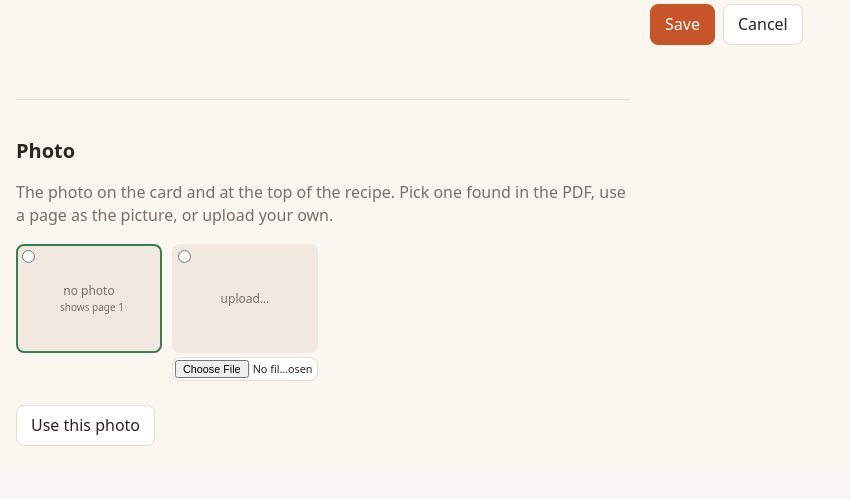
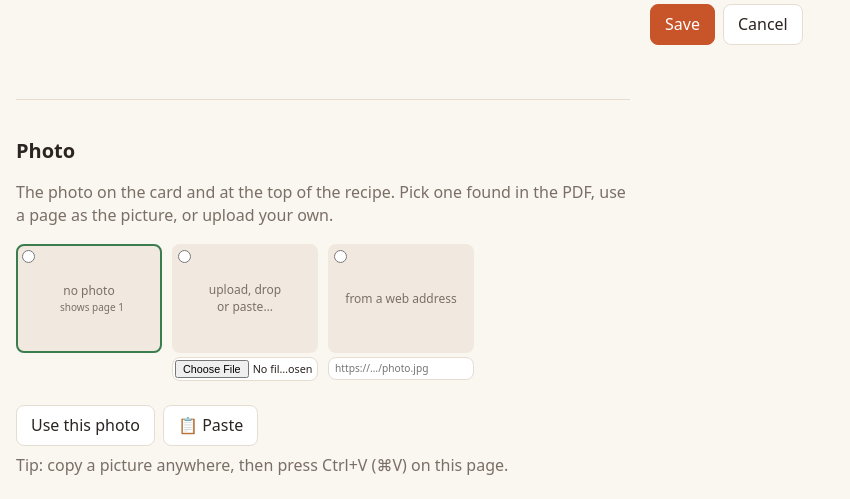
Before and after one commit to Yllonnoce/Recipe-Server, a FastAPI app: template src/recipelib/web/templates/pages/edit.html in a window 1280 px wide. Shown: the part 1448-1947 px from the top of the page, without its empty margins (0-850 px from the left). Before the commit the page ends 1894 px from the top, so only its background shows below. Run offline with FastAPI, Linux system fonts and the light colour scheme; the template is opened without the code that fills it, so the values that code supplies are empty; parts of the project's set-up code (start-up, migrations or seed data) failed here and were passed over.

Commit message:
Cover picker: paste images or image addresses (Ctrl+V, Paste button, drag-drop); download off the event loop
Co-Authored-By: Claude Fable 5.1 <noreply@anthropic.com>

```diff
--- a/src/recipelib/web/static/app.css
+++ b/src/recipelib/web/static/app.css
@@ -272,3 +272,5 @@ ol.progress li.failed .dot { background: var(--bad); border-color: var(--bad); }
 .bar { height: 6px; background: var(--chip); border-radius: 3px; overflow: hidden; margin: 6px 0 10px; }
 .bar .fill { width: 40%; height: 100%; background: var(--accent); border-radius: 3px; animation: slide 1.4s ease-in-out infinite; }
 @keyframes slide { 0% { margin-left: -40%; } 100% { margin-left: 100%; } }
+.cover-opt.over .thumb { border-color: var(--accent); background: var(--chip); }
+.cover-opt input[type=url] { font-size: .85em; padding: 3px 6px; margin-top: 4px; }
--- a/src/recipelib/web/templates/pages/edit.html
+++ b/src/recipelib/web/templates/pages/edit.html
@@ -1,5 +1,68 @@
 {% extends "base.html" %}
 {% block title %}Edit {{ r.title }} — Recipe Library{% endblock %}
+{% block scripts %}
+<script>
+(function () {
+  const form = document.getElementById('cover'), fileIn = document.getElementById('coverFile'), urlIn = document.getElementById('coverUrl');
+  const tile = document.getElementById('uploadTile'), preview = document.getElementById('uploadPreview'), urlPreview = document.getElementById('urlPreview');
+  const pick = (v) => { const r = form.querySelector('input[type=radio][value="' + v + '"]'); if (r) r.checked = true; };
+  const flash = (m) => { const h = document.getElementById('pasteHint'); h.textContent = m; setTimeout(() => h.textContent = 'Tip: copy a picture anywhere, then press Ctrl+V (⌘V) on this page.', 3000); };
+  function useFile(file) {
+    if (!file || !file.type.startsWith('image/')) { flash('That is not an image.'); return; }
+    const dt = new DataTransfer(); dt.items.add(new File([file], file.name || 'pasted.png', { type: file.type }));
+    fileIn.files = dt.files;
+    preview.innerHTML = ''; const img = document.createElement('img'); img.src = URL.createObjectURL(file); preview.appendChild(img); preview.classList.remove('none');
+    pick('upload'); flash('Image ready — click "Use this photo".');
+    tile.scrollIntoView({ block: 'nearest' });
+  }
+  function useUrl(u) {
+    urlIn.value = u; pick('url');
+    urlPreview.innerHTML = ''; const img = document.createElement('img'); img.src = u; img.onerror = () => { urlPreview.textContent = 'from a web address'; };
+    urlPreview.appendChild(img); urlPreview.classList.remove('none'); flash('Address ready — click "Use this photo".');
+  }
+  fileIn.addEventListener('change', () => { if (fileIn.files[0]) useFile(fileIn.files[0]); });
+  urlIn.addEventListener('input', () => { if (/^https?:\/\//.test(urlIn.value)) useUrl(urlIn.value.trim()); });
+  // Ctrl+V / Cmd+V anywhere on the page (works on plain http)
+  document.addEventListener('paste', (e) => {
+    const t = e.target && e.target.tagName;
+    const items = e.clipboardData && e.clipboardData.items ? Array.from(e.clipboardData.items) : [];
+    const im = items.find((i) => i.type.startsWith('image/'));
+    if (im) { e.preventDefault(); useFile(im.getAsFile()); return; }
+    if (t === 'INPUT' || t === 'TEXTAREA') return;                 // let text pastes into fields alone
+    const txt = e.clipboardData ? e.clipboardData.getData('text/plain').trim() : '';
+    if (/^https?:\/\/\S+\.(png|jpe?g|webp|gif|bmp)(\?\S*)?$/i.test(txt) || /^https?:\/\/\S+$/.test(txt) && /image|photo|img|cdn/i.test(txt)) { e.preventDefault(); useUrl(txt); }
+  });
+  // Paste button: the async clipboard API where the browser allows it (https or localhost), else explain
+  document.getElementById('pasteBtn').addEventListener('click', async () => {
+    try {
+      if (navigator.clipboard && navigator.clipboard.read) {
+        const items = await navigator.clipboard.read();
+        for (const it of items) {
+          const type = it.types.find((x) => x.startsWith('image/'));
+          if (type) { useFile(new File([await it.getType(type)], 'pasted.png', { type })); return; }
+        }
+      }
+      if (navigator.clipboard && navigator.clipboard.readText) {
+        const txt = (await navigator.clipboard.readText()).trim();
+        if (/^https?:\/\//.test(txt)) { useUrl(txt); return; }
+      }
+      flash('Nothing usable on the clipboard. Press Ctrl+V (⌘V) instead.');
+    } catch (err) {
+      flash('This browser only allows pasting with Ctrl+V (⌘V) here.');
+    }
+  });
+  // drag a picture onto the upload tile
+  ['dragenter', 'dragover'].forEach((ev) => tile.addEventListener(ev, (e) => { e.preventDefault(); tile.classList.add('over'); }));
+  ['dragleave', 'drop'].forEach((ev) => tile.addEventListener(ev, (e) => { e.preventDefault(); tile.classList.remove('over'); }));
+  tile.addEventListener('drop', (e) => {
+    const f = e.dataTransfer.files && e.dataTransfer.files[0];
+    if (f) { useFile(f); return; }
+    const u = e.dataTransfer.getData('text/uri-list') || e.dataTransfer.getData('text/plain');
+    if (u && /^https?:\/\//.test(u)) useUrl(u.trim());
+  });
+})();
+</script>
+{% endblock %}
 {% block content %}
 <div class="edit-layout">
   <div class="edit-pdf">
@@ -70,13 +133,22 @@
         <small>page {{ pno + 1 }}</small>
       </label>
       {% endfor %}
-      <label class="cover-opt upload">
+      <label class="cover-opt upload" id="uploadTile">
         <input type="radio" name="choice" value="upload">
-        <span class="thumb none">upload…</span>
-        <input type="file" name="file" accept="image/*" onchange="this.closest('label').querySelector('input[type=radio]').checked = true">
+        <span class="thumb none" id="uploadPreview">upload, drop<br>or paste…</span>
+        <input type="file" name="file" accept="image/*" id="coverFile">
+      </label>
+      <label class="cover-opt">
+        <input type="radio" name="choice" value="url">
+        <span class="thumb none" id="urlPreview">from a web address</span>
+        <input type="url" name="image_url" id="coverUrl" placeholder="https://…/photo.jpg">
       </label>
     </div>
-    <div class="actions"><button class="btn" type="submit">Use this photo</button></div>
+    <div class="actions">
+      <button class="btn" type="submit">Use this photo</button>
+      <button class="btn" type="button" id="pasteBtn" title="Paste an image or an image address from the clipboard">📋 Paste</button>
+      <span class="muted" id="pasteHint">Tip: copy a picture anywhere, then press Ctrl+V (⌘V) on this page.</span>
+    </div>
   </form>
 </div>
 {% endblock %}
```
Also changed, not shown: src/recipelib/web/routes/recipe.py (+12 -2 lines), tests/test_web.py (+1 -0 lines).
